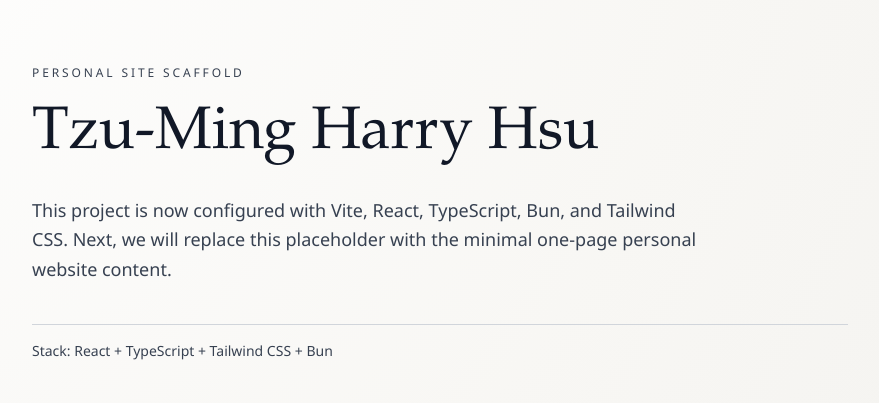
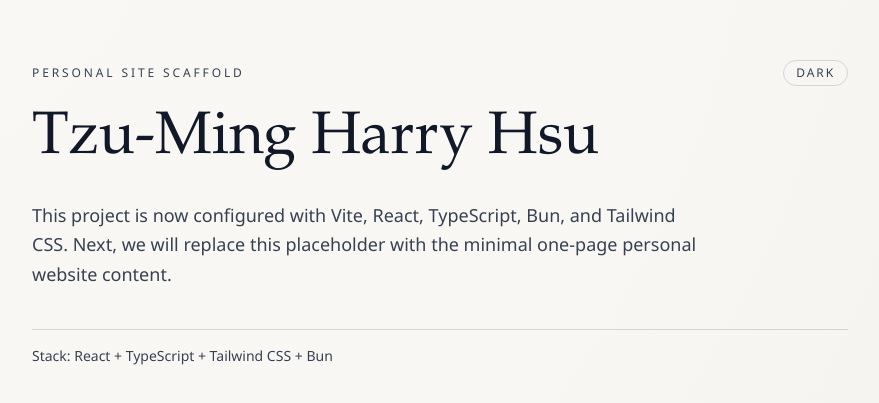
Before and after one commit to stmharry/stmharry.github.io, a React (Vite) app: page / in a window 1280 px wide. Shown: the part 187-590 px from the top of the page, without its empty margins (200-1079 px from the left). Built offline with nearby package versions, Linux system fonts and the light colour scheme.

Commit message:
✨ feat(theme): add persisted light and dark mode
Implement a theme system that defaults to OS preference, avoids initial
flash, and lets visitors choose and persist light or dark mode.

```diff
--- a/index.html
+++ b/index.html
@@ -2,9 +2,18 @@
 <html lang="en">
   <head>
     <meta charset="UTF-8" />
-    <link rel="icon" type="image/svg+xml" href="/vite.svg" />
     <meta name="viewport" content="width=device-width, initial-scale=1.0" />
     <title>stmharry.github.io</title>
+    <script>
+      (function () {
+        var key = "theme-preference";
+        var stored = localStorage.getItem(key);
+        var isStoredTheme = stored === "light" || stored === "dark";
+        var systemDark = window.matchMedia("(prefers-color-scheme: dark)").matches;
+        var theme = isStoredTheme ? stored : systemDark ? "dark" : "light";
+        document.documentElement.dataset.theme = theme;
+      })();
+    </script>
   </head>
   <body>
     <div id="root"></div>
--- a/src/App.tsx
+++ b/src/App.tsx
@@ -1,9 +1,44 @@
+import { useEffect, useState } from "react";
+
+import { ThemeToggle } from "./components/ThemeToggle";
+import {
+  applyTheme,
+  getInitialTheme,
+  getStoredTheme,
+  persistTheme,
+  subscribeToSystemTheme,
+  type ThemeMode,
+} from "./lib/theme";
+
 function App() {
+  const [theme, setTheme] = useState<ThemeMode>(() => getInitialTheme());
+
+  useEffect(() => {
+    applyTheme(theme);
+  }, [theme]);
+
+  useEffect(() => {
+    if (getStoredTheme() !== null) {
+      return;
+    }
+
+    return subscribeToSystemTheme((systemTheme) => {
+      setTheme(systemTheme);
+    });
+  }, []);
+
+  const handleToggleTheme = () => {
+    const nextTheme = theme === "light" ? "dark" : "light";
+    persistTheme(nextTheme);
+    setTheme(nextTheme);
+  };
+
   return (
     <main className="mx-auto flex min-h-screen w-full max-w-4xl flex-col justify-center px-6 py-16 sm:px-10">
-      <p className="text-xs tracking-[0.24em] text-(--ink-700) uppercase">
-        Personal site scaffold
-      </p>
+      <div className="flex items-center justify-between">
+        <p className="text-xs tracking-[0.24em] text-(--ink-700) uppercase">Personal site scaffold</p>
+        <ThemeToggle mode={theme} onToggle={handleToggleTheme} />
+      </div>
       <h1 className="mt-4 text-4xl leading-tight font-medium sm:text-6xl" style={{ fontFamily: "var(--font-serif)" }}>
         Tzu-Ming Harry Hsu
       </h1>
--- /dev/null
+++ b/src/components/ThemeToggle.tsx
@@ -0,0 +1,19 @@
+import type { ThemeMode } from "../lib/theme";
+
+type ThemeToggleProps = {
+  mode: ThemeMode;
+  onToggle: () => void;
+};
+
+export const ThemeToggle = ({ mode, onToggle }: ThemeToggleProps) => {
+  return (
+    <button
+      type="button"
+      onClick={onToggle}
+      className="inline-flex items-center rounded-full border border-(--line) px-3 py-1 text-xs tracking-[0.16em] text-(--ink-700) uppercase transition hover:border-(--ink-700) hover:text-(--ink-900)"
+      aria-label="Toggle color theme"
+    >
+      {mode === "light" ? "Dark" : "Light"}
+    </button>
+  );
+};
--- a/src/index.css
+++ b/src/index.css
@@ -7,7 +7,16 @@
   --ink-900: #111827;
   --ink-700: #374151;
   --paper: #f8f7f4;
+  --paper-accent: #f3f2ef;
   --line: #d1d5db;
+}
+
+:root[data-theme="dark"] {
+  --ink-900: #f3f4f6;
+  --ink-700: #d1d5db;
+  --paper: #111827;
+  --paper-accent: #1f2937;
+  --line: #374151;
 }
 
 @layer base {
@@ -21,7 +30,7 @@
     min-height: 100vh;
     font-family: var(--font-sans);
     color: var(--ink-900);
-    background: radial-gradient(circle at top left, #ffffff 0%, var(--paper) 60%, #f3f2ef 100%);
+    background: radial-gradient(circle at top left, color-mix(in oklab, var(--paper), white 10%) 0%, var(--paper) 60%, var(--paper-accent) 100%);
     -webkit-font-smoothing: antialiased;
     -moz-osx-font-smoothing: grayscale;
     text-rendering: optimizeLegibility;
--- /dev/null
+++ b/src/lib/theme.ts
@@ -0,0 +1,75 @@
+export type ThemeMode = "light" | "dark";
+
+const THEME_STORAGE_KEY = "theme-preference";
+
+const isThemeMode = (value: string | null): value is ThemeMode => {
+  return value === "light" || value === "dark";
+};
+
+export const getStoredTheme = (): ThemeMode | null => {
+  if (typeof window === "undefined") {
+    return null;
+  }
+
+  const value = window.localStorage.getItem(THEME_STORAGE_KEY);
+  return isThemeMode(value) ? value : null;
+};
+
+export const getSystemTheme = (): ThemeMode => {
+  if (typeof window === "undefined") {
+    return "light";
+  }
+
+  return window.matchMedia("(prefers-color-scheme: dark)").matches ? "dark" : "light";
+};
+
+export const getInitialTheme = (): ThemeMode => {
+  return getStoredTheme() ?? getSystemTheme();
+};
+
+export const applyTheme = (theme: ThemeMode): void => {
+  if (typeof document === "undefined") {
+    return;
+  }
+
+  document.documentElement.dataset.theme = theme;
+};
+
+export const persistTheme = (theme: ThemeMode): void => {
+  if (typeof window === "undefined") {
+    return;
+  }
+
+  window.localStorage.setItem(THEME_STORAGE_KEY, theme);
+};
+
+export const clearPersistedTheme = (): void => {
+  if (typeof window === "undefined") {
+    return;
+  }
+
+  window.localStorage.removeItem(THEME_STORAGE_KEY);
+};
+
+export const initializeTheme = (): ThemeMode => {
+  const theme = getInitialTheme();
+  applyTheme(theme);
+  return theme;
+};
+
+export const subscribeToSystemTheme = (listener: (theme: ThemeMode) => void): (() => void) => {
+  if (typeof window === "undefined") {
+    return () => {};
+  }
+
+  const mediaQuery = window.matchMedia("(prefers-color-scheme: dark)");
+  const handleChange = (event: MediaQueryListEvent): void => {
+    listener(event.matches ? "dark" : "light");
+  };
+
+  mediaQuery.addEventListener("change", handleChange);
+
+  return () => {
+    mediaQuery.removeEventListener("change", handleChange);
+  };
+};
```
